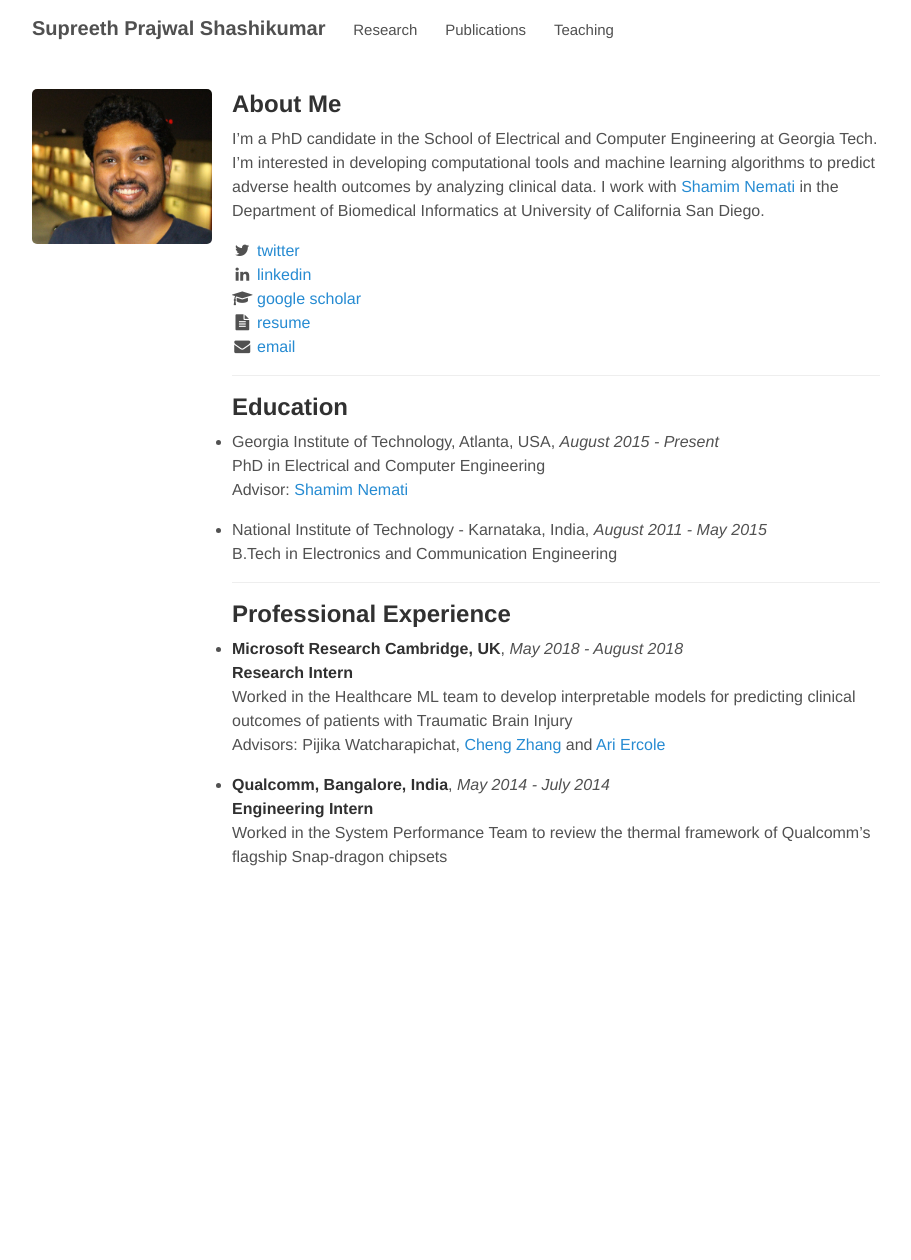
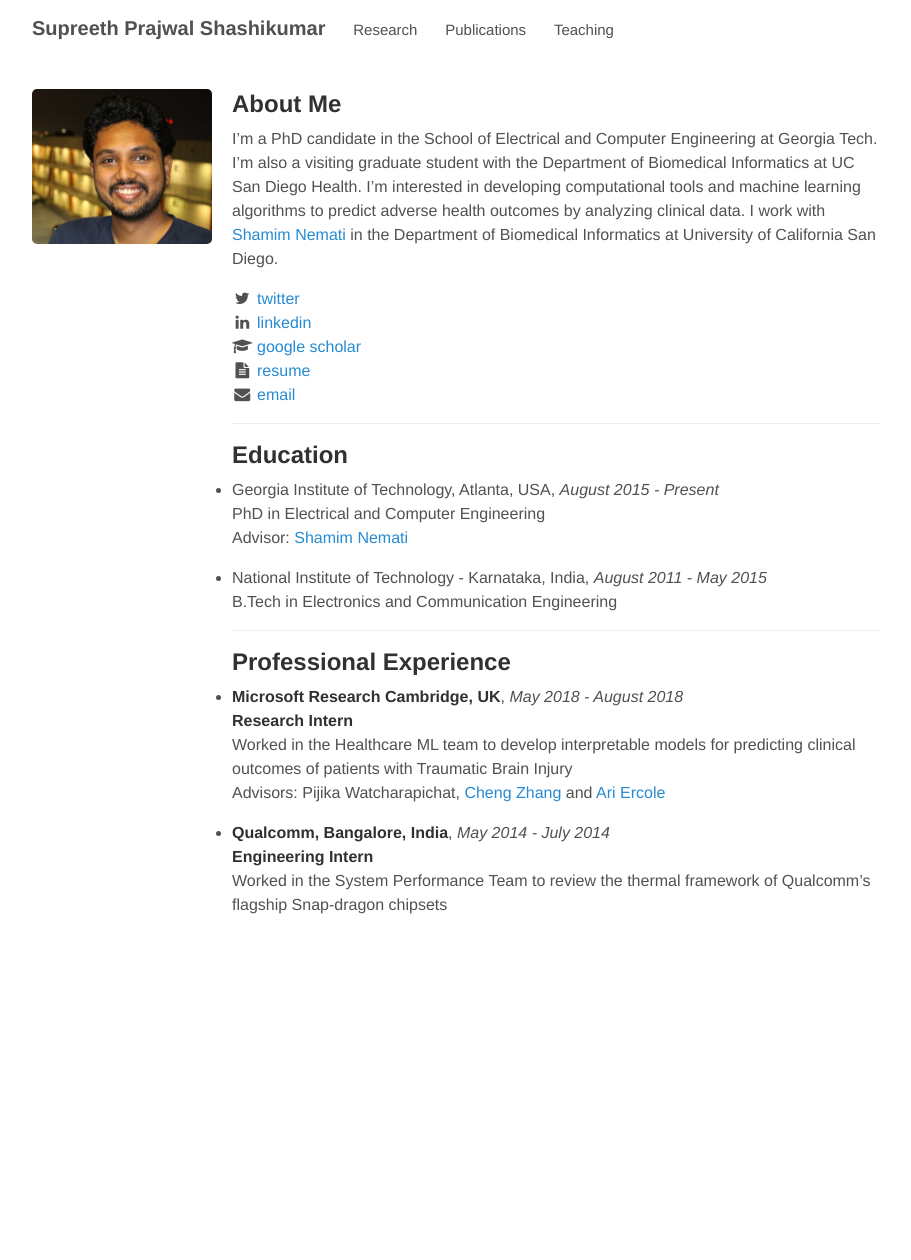
Before and after one commit to supreethprajwal/supreethprajwal.github.io, a Jekyll site: the page built from index.md, in a window 1280 px wide. Shown: the whole page, without its empty margins (184-1095 px from the left). Built offline with Jekyll 4.4.1, drawn with Linux system fonts in a browser that asks for light colours; nearby versions of some CDN libraries.

Commit message:
Update University details

```diff
--- a/index.md
+++ b/index.md
@@ -8,7 +8,7 @@ title: "Home"
 </div>
 
 ## About Me
-I'm a PhD candidate in the School of Electrical and Computer Engineering at Georgia Tech. I'm interested in developing computational tools and machine learning algorithms to predict adverse health outcomes by analyzing clinical data. I work with [Shamim Nemati](http://nematilab.info/people/shamim/index.html)  in the Department of Biomedical Informatics at University of California San Diego.
+I'm a PhD candidate in the School of Electrical and Computer Engineering at Georgia Tech. I'm also a visiting graduate student with the Department of Biomedical Informatics at UC San Diego Health. I'm interested in developing computational tools and machine learning algorithms to predict adverse health outcomes by analyzing clinical data. I work with [Shamim Nemati](http://nematilab.info/people/shamim/index.html)  in the Department of Biomedical Informatics at University of California San Diego.
 
 <i class='fa fa-twitter fa-fw'></i>  [twitter](https://twitter.com/sprajw){:target="_blank"} <br>
 <i class='fa fa-linkedin fa-fw'></i> [linkedin](https://www.linkedin.com/in/supreeth-prajwal/){:target="_blank"} <br>
```
Also changed, not shown: 1 other file.
